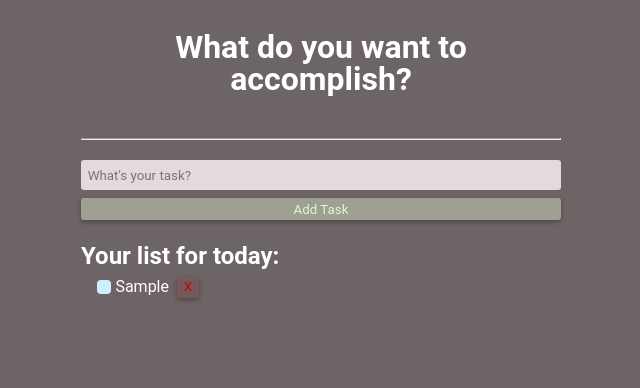
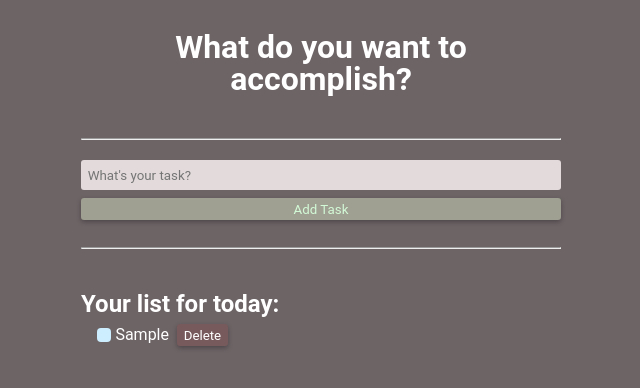
Before and after one commit to taejunha/todo-list, a React (Create React App) app: page / in a window 1280 px wide. Both pictures are taken after typing "Sample" into the empty fields and a click on the button "Add Task". Shown: the top 388 px of the page, without its empty margins (319-959 px from the left). Built offline with nearby package versions, Linux system fonts and the light colour scheme.

Commit message:
minor visual changes

```diff
--- a/src/NewTodoForm.js
+++ b/src/NewTodoForm.js
@@ -25,6 +25,7 @@ export function NewTodoForm({ onSubmit }) {
         />
       </div>
       <button className="btn">Add Task</button>
+      <hr class="divider"/>
     </form>
   )
 }
--- a/src/TodoItem.js
+++ b/src/TodoItem.js
@@ -10,7 +10,7 @@ export function TodoItem({ completed, id, title, toggleTodo, deleteTodo }) {
           {title}
         </label>
         <button onClick={() => deleteTodo(id)} className="btn btn-danger">
-          X
+          Delete
         </button>
       </li>
     )
--- a/src/styles.css
+++ b/src/styles.css
@@ -54,12 +54,12 @@ hr {
   background: hsl(0, 100%, 40%, 0.1);
   border: none;
   /* /*border: 1px solid hsl(0, 100%, 40%); */
-  color: hsl(0, 100%, 40%);
+  color: white;
 }
 
 .btn.btn-danger:hover,
 .btn.btn-danger:focus-visible {
-  background: hsl(0, 100%, 40%, 0.2);
+  background: #B22222;
 }
 
 .new-item-form input {
@@ -72,7 +72,7 @@ hr {
 }
 
 .new-item-form input:focus {
-  border: 1px solid hsl(200, 100%, 70%);
+  border: 1px solid black;
 }
 
 .header {
@@ -99,8 +99,8 @@ hr {
 }
 
 .list li:has(input:checked) label {
-  /* color: hsl(200, 20%, 40%); */
-  text-decoration: line-through;
+  color: hsl(240, 0%, 47%);
+  /* text-decoration: line-through; */
 }
 
 .list {
@@ -154,7 +154,7 @@ hr {
 }
 
 .list li:has(input:checked) label::before {
-  /* content: "✔"; */
+  content: "✔";
   background: hsl(200, 100%, 40%);
   color: hsl(200, 100%, 90%);
   font-size: 0.75rem;
```
